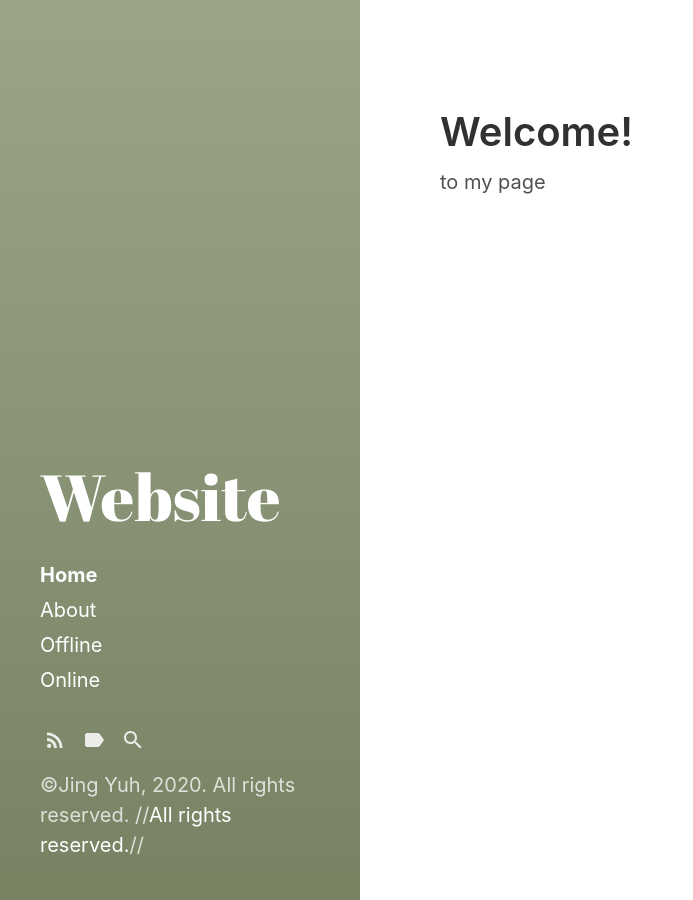
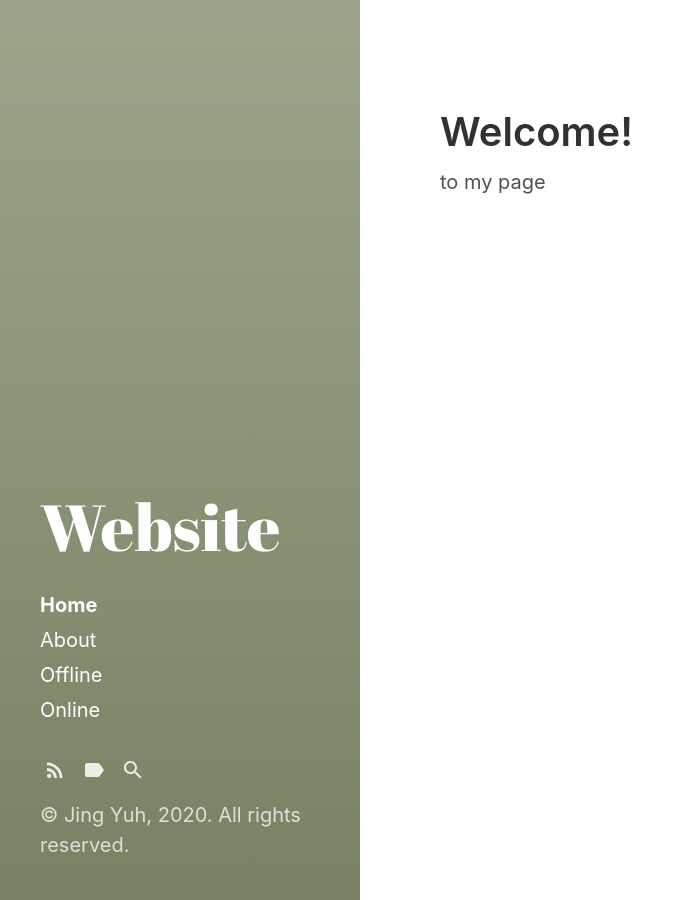
Before and after one commit to jyang123-bit/Website, a Jekyll site: the page built from index.html, in a window 1280 px wide. Shown: the whole page, without its empty margins (0-693 px from the left). Built offline with Jekyll 4.4.1, drawn with Linux system fonts in a browser that asks for light colours; the list of posts is cut into pages by our own code.

Commit message:
Update copyright.html

```diff
--- a/_includes/copyright.html
+++ b/_includes/copyright.html
@@ -1,4 +1,4 @@
 <p>
-  &copy;Jing Yuh, {{ site.time | date: '%Y' }}. All rights reserved.
-  //<a href="{{ "/LICENSE.md" | relative_url }}">All rights reserved.</a>//
+  &copy; Jing Yuh, {{ site.time | date: '%Y' }}. All rights reserved.
+
 </p>
```
